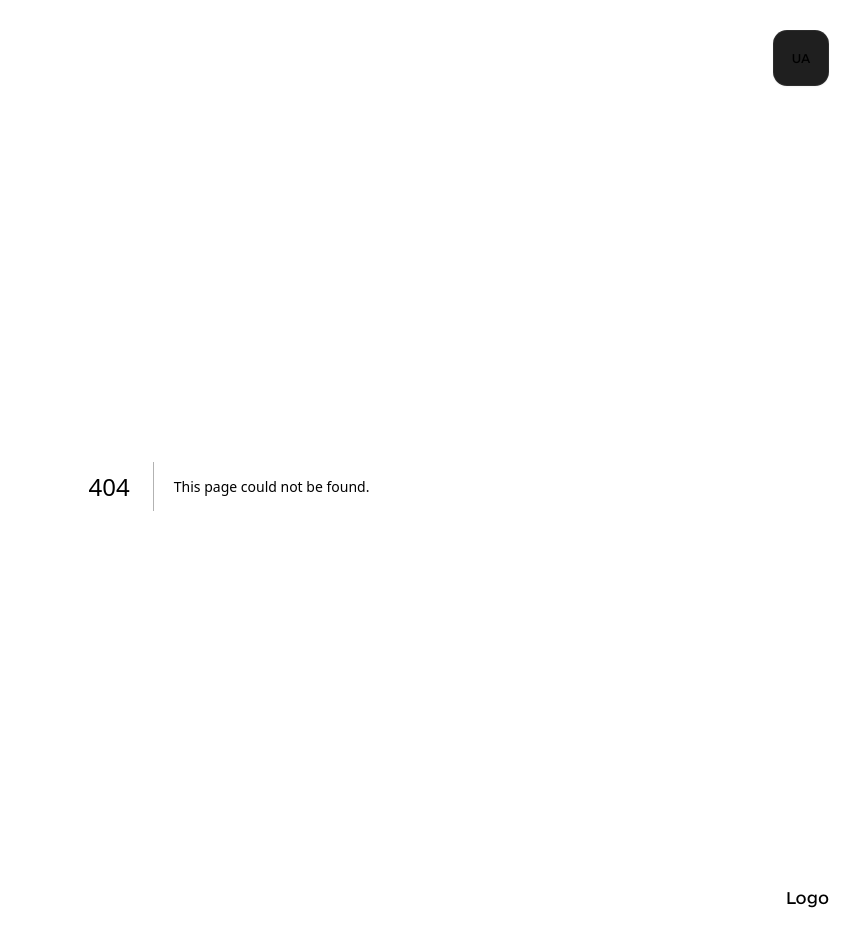
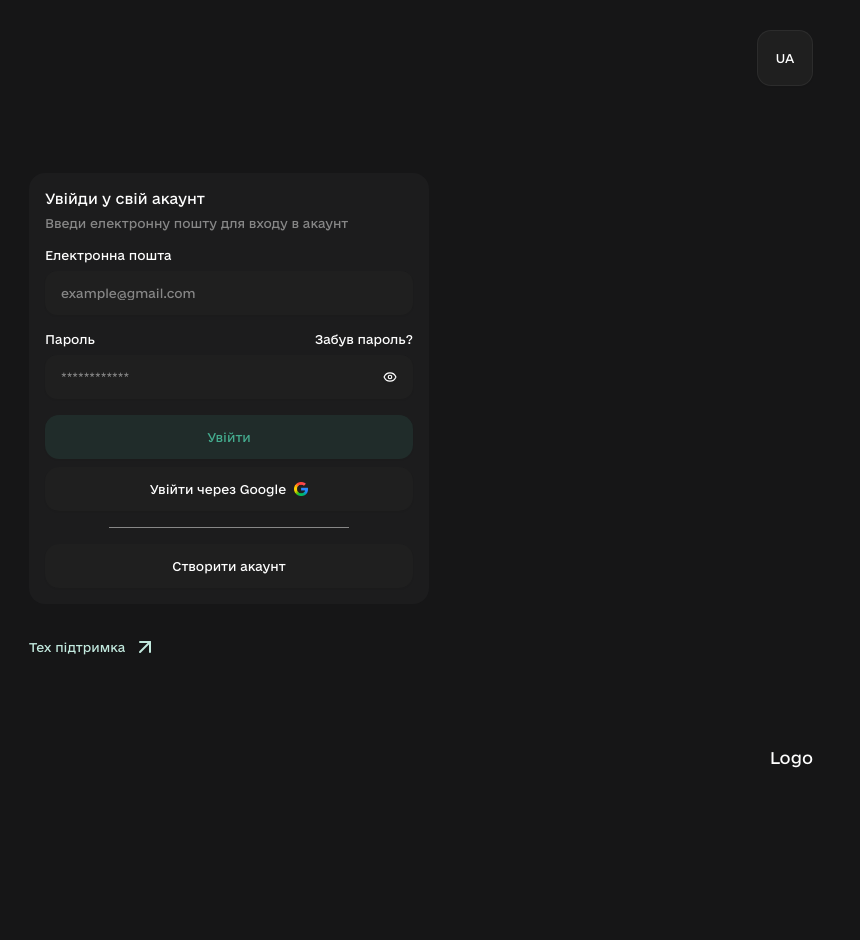
Before and after one commit to Vakolyyk/nerd-stud-io, a Next.js app in the folder client/: page /login in a window 1280 px wide. Before the commit this address had no page. Shown: the whole page, without its empty margins (411-1271 px from the left). After the commit the page ends 800 px from the top, so only its background shows below. Built offline with nearby package versions, Linux system fonts and the light colour scheme.

Commit message:
feat: create login form ui

```diff
--- a/client/src/app/globals.css
+++ b/client/src/app/globals.css
@@ -9,7 +9,8 @@
 }
 
 :root {
-  --background-primary: #232325;
+  --background: #161617;
+  --background-primary: #23232580;
   --background-secondary: #1F1F1F;
   --text-primary: #ffffff;
   --text-secondary: #878787;
@@ -20,6 +21,7 @@
 
 
 @theme {
+  --color-background: var(--background);
   --color-background-primary: var(--background-primary);
   --color-background-secondary: var(--background-secondary);
   --color-text-primary: var(--text-primary);
@@ -34,6 +36,6 @@
   body {
     font-family: 'e-Ukraine', sans-serif;
     color: var(--text-primary);
-    background-color: var(--background-primary);
+    background-color: var(--background);
   }
 }
--- a/client/src/app/layout.tsx
+++ b/client/src/app/layout.tsx
@@ -17,7 +17,7 @@ export default function RootLayout({
 }>) {
   return (
     <html lang="en">
-      <body className="flex flex-col min-h-screen p-4 sm:p-5 lg:py-[30px] lg:px-[40px]">
+      <body className="flex flex-col gap-6 min-h-screen p-4 sm:p-5 lg:py-[30px] lg:px-[40px]">
         <Header />
         <Container>{children}</Container>
         <Footer />
--- /dev/null
+++ b/client/src/app/login/components/LoginForm.tsx
@@ -0,0 +1,82 @@
+"use client";
+
+import Image from "next/image";
+import { useState } from "react";
+
+import { Eye, EyeOff } from "lucide-react";
+
+import { Input } from "@/components/ui/input";
+import { Button } from "@/components/ui/button";
+
+import Google from "../../../../public/google.png";
+import { SubmitHandler, useForm } from "react-hook-form";
+
+type LoginFormInputs = {
+  email: string
+  password: string
+}
+
+const LoginForm = () => {
+  const [showPassword, setShowPassword] = useState(false);
+
+  const {
+    register,
+    handleSubmit,
+    reset,
+  } = useForm<LoginFormInputs>();
+
+  const onSubmit: SubmitHandler<LoginFormInputs> = (data) => {
+    console.log(data);
+    reset();
+  };
+
+  return (
+    <form onSubmit={handleSubmit(onSubmit)} className="w-full flex flex-col gap-4 text-xs">
+      <div>
+        <h4 className="text-sm mb-1.5 font-medium">Увійди у свій акаунт</h4>
+        <p className="text-text-secondary">
+          Введи електронну пошту для входу в акаунт
+        </p>
+      </div>
+      <div>
+        <p className="mb-2 font-medium">Електронна пошта</p>
+        <Input placeholder="example@gmail.com" type="email" required {...register("email")} />
+      </div>
+      <div>
+        <div className="mb-2 flex justify-between items-center">
+          <p className="font-medium">Пароль</p>
+          <Button variant="link" size="link" className="text-xs">
+            Забув пароль?
+          </Button>
+        </div>
+        <div className="relative">
+          <Input
+            type={showPassword ? "text" : "password"}
+            placeholder="************"
+            required
+            className="pr-8"
+            {...register("password")}
+          />
+          <Button
+            type="button"
+            className="absolute right-4 inset-y-[15px] p-0 h-max"
+            onClick={() => setShowPassword((value) => !value)}
+          >
+            {showPassword ? <EyeOff size={14} /> : <Eye size={14} />}
+          </Button>
+        </div>
+      </div>
+      <div className="flex flex-col gap-2">
+        <Button type="submit" className="bg-transparent-green text-green">Увійти</Button>
+        <Button>
+          Увійти через Google
+          <Image src={Google} alt="google" width={14} height={14} />
+        </Button>
+        <div className="my-2 mx-auto h-px w-[240px] bg-text-secondary" />
+        <Button>Створити акаунт</Button>
+      </div>
+    </form>
+  );
+};
+
+export default LoginForm;
--- /dev/null
+++ b/client/src/app/login/page.tsx
@@ -0,0 +1,14 @@
+import LoginForm from "./components/LoginForm";
+import AuthFormContainer from "@/components/AuthFormContainer";
+import SupportTeamLink from "@/components/SupportTeamLink";
+
+const LoginPage = () => (
+  <div className="flex flex-col justify-center">
+    <AuthFormContainer className="mb-7.5">
+      <LoginForm />
+    </AuthFormContainer>
+    <SupportTeamLink />
+  </div>
+);
+
+export default LoginPage;
--- /dev/null
+++ b/client/src/components/AuthFormContainer.tsx
@@ -0,0 +1,12 @@
+type AuthFormContainerProps = {
+  children: React.ReactNode;
+  className: string;
+};
+
+const AuthFormContainer = ({ children, className = "" }: AuthFormContainerProps) => (
+  <div className={`flex gap-4 p-4 sm:w-[400px] bg-background-primary rounded-2xl ${className}`}>
+    {children}
+  </div>
+);
+
+export default AuthFormContainer;
--- a/client/src/components/Container.tsx
+++ b/client/src/components/Container.tsx
@@ -3,7 +3,7 @@ type ContainerProps = {
 };
 
 const Container = ({ children }: ContainerProps) => (
-  <div className="flex-grow max-w-[400px] mx-auto">{children}</div>
+  <div className="flex flex-grow mx-auto">{children}</div>
 );
 
 export default Container;
--- a/client/src/components/Footer.tsx
+++ b/client/src/components/Footer.tsx
@@ -1,3 +1,3 @@
-const Footer = () => <div className="hidden sm:flex sm:justify-end">Logo</div>;
+const Footer = () => <div className="hidden sm:flex sm:justify-end mx-4">Logo</div>;
 
 export default Footer;
--- a/client/src/components/Header.tsx
+++ b/client/src/components/Header.tsx
@@ -1,7 +1,7 @@
 import { Button } from "./ui/button";
 
 const Header = () => (
-  <div className="flex justify-between items-center sm:justify-end">
+  <div className="flex justify-between items-center sm:justify-end mx-4">
     <h1 className="sm:hidden">Logo</h1>
     <Button className="h-9 w-9 sm:h-14 sm:w-14  bg-background-secondary text-xs border-1 border-[#FFFFFF0F]">
       UA
--- /dev/null
+++ b/client/src/components/SupportTeamLink.tsx
@@ -0,0 +1,14 @@
+import { ArrowUpRight } from 'lucide-react';
+
+import { Button } from "./ui/button";
+import Link from 'next/link';
+
+const SupportTeamLink = () => (
+    <Link href="#">
+        <Button variant="link" size="link" className="text-text-accent">
+            Тех підтримка <ArrowUpRight />
+        </Button>
+    </Link>
+)
+
+export default SupportTeamLink;
--- a/client/src/components/ui/button.tsx
+++ b/client/src/components/ui/button.tsx
@@ -5,15 +5,17 @@ import { cva, type VariantProps } from "class-variance-authority";
 import { cn } from "@/lib/utils";
 
 const buttonVariants = cva(
-  "inline-flex items-center justify-center gap-2 whitespace-nowrap rounded-[14px] text-sm font-medium transition-all disabled:pointer-events-none disabled:opacity-50 [&_svg]:pointer-events-none [&_svg:not([class*='size-'])]:size-4 shrink-0 [&_svg]:shrink-0 outline-none focus-visible:border-ring focus-visible:ring-ring/50 focus-visible:ring-[3px] aria-invalid:ring-destructive/20 dark:aria-invalid:ring-destructive/40 aria-invalid:border-destructive",
+  "inline-flex items-center justify-center gap-2 whitespace-nowrap rounded-[14px] text-xs font-medium transition-all disabled:pointer-events-none disabled:opacity-50  cursor-pointer",
   {
     variants: {
       variant: {
         default:
-          "bg-primary text-primary-foreground shadow-xs hover:bg-primary/90 cursor-pointer",
+          "bg-background-secondary shadow-xs hover:opacity-50",
+        link: "hover:underline"
       },
       size: {
-        default: "px-4 py-2 has-[>svg]:px-3",
+        default: "h-11 px-4 py-2",
+        link: "h-max p-0"
       },
     },
     defaultVariants: {
--- /dev/null
+++ b/client/src/components/ui/input.tsx
@@ -0,0 +1,19 @@
+import * as React from "react"
+
+import { cn } from "@/lib/utils"
+
+function Input({ className, type, ...props }: React.ComponentProps<"input">) {
+  return (
+    <input
+      type={type}
+      data-slot="input"
+      className={cn(
+        "text-xs px-4 rounded-xl bg-background-secondary placeholder:text-text-secondary flex items-center h-11 w-full min-w-0 shadow-xs transition-[color,box-shadow] outline-none disabled:pointer-events-none disabled:cursor-not-allowed disabled:opacity-50",
+        className
+      )}
+      {...props}
+    />
+  )
+}
+
+export { Input }
```
Also changed, not shown: client/public/google.png (added).
